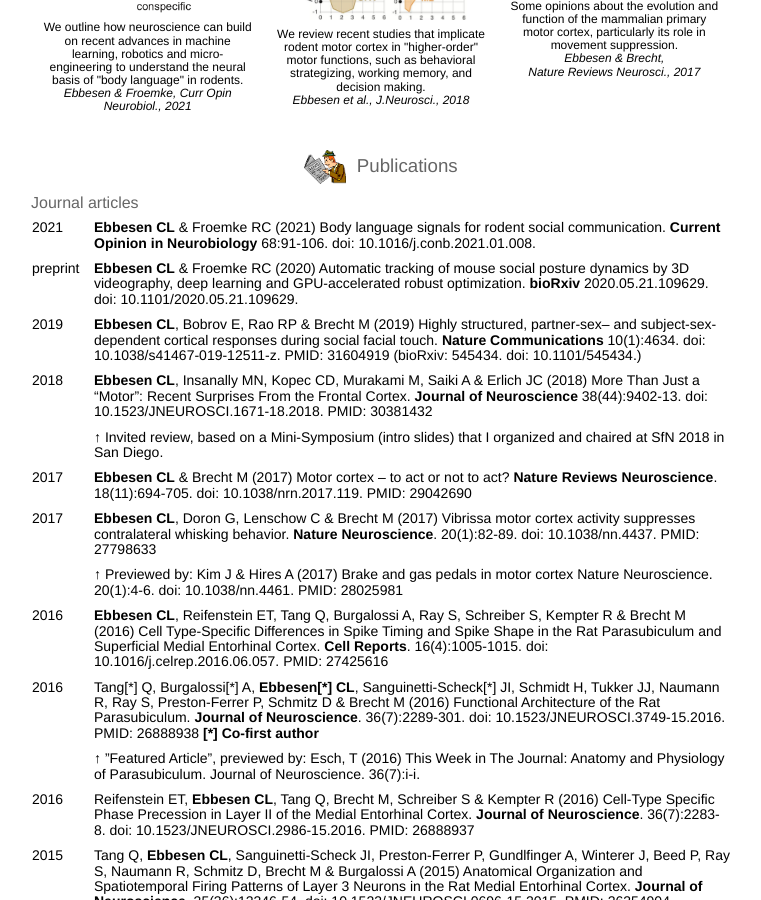
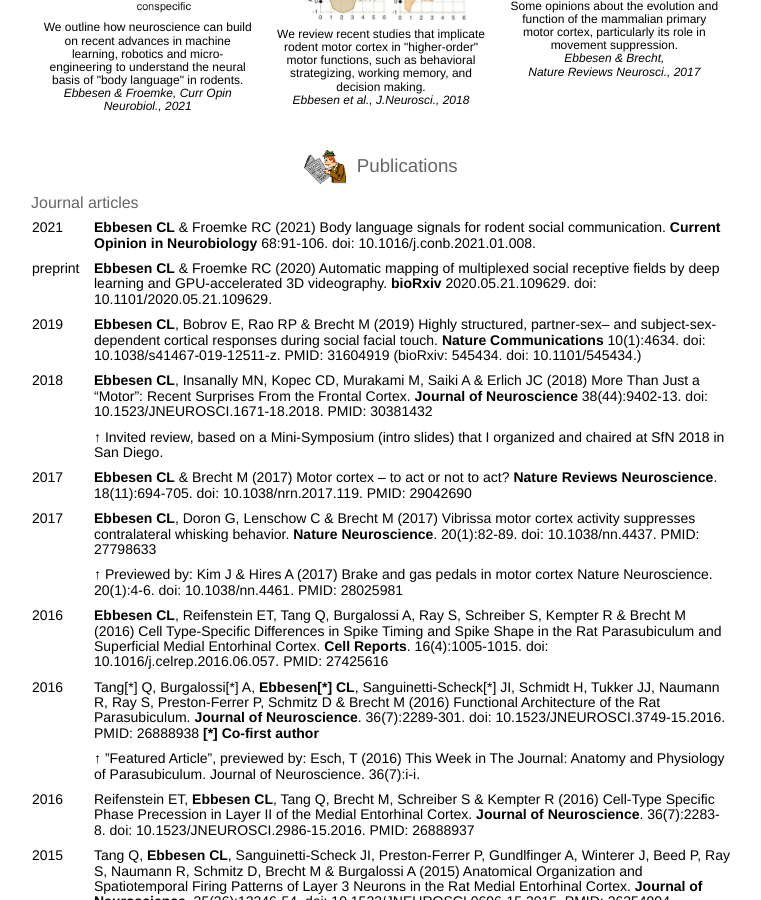
Before and after one commit to chrelli/chrelli.github.io, a Jekyll site: the page built from index.html, in a window 1280 px wide and 900 px high, scrolled down 1367 px. Shown: the whole window, without its empty margins (259-1020 px from the left). Built offline with Jekyll 4.4.1, drawn with Linux system fonts in a browser that asks for light colours; nearby versions of some CDN libraries; some web fonts are replaced; a style sheet for code colours, icons or effects is not loaded.

Commit message:
Updated bioRxiv link to v2

```diff
--- a/index.html
+++ b/index.html
@@ -65,7 +65,7 @@
 		<tr>
 
 			<td class="figu" width=33.33%>
-								<a href="https://www.biorxiv.org/content/10.1101/2020.05.21.109629v1" class="pub">
+							<a href="https://www.biorxiv.org/content/10.1101/2020.05.21.109629v2" class="pub">
 							<img src="/img/example_tracking_30.gif" alt="Nature" class="responsive2">
 							<!-- <img src="/img/example_tracking_wide_30b.gif" alt="Nature" class="responsive2"> -->
 							<!-- <img src="/img/Barrels2019_slim.jpeg" alt="Nature" class="responsive2"> -->
@@ -274,8 +274,8 @@
 	<tr>
 			<td class="year" width=60px>preprint</td>
 			<td class="year">
-			<a href="https://www.biorxiv.org/content/10.1101/2020.05.21.109629v1" class="pub">
-				 <b>Ebbesen CL</b> & Froemke RC (2020) Automatic tracking of mouse social posture dynamics by 3D videography, deep learning and GPU-accelerated robust optimization. <b>bioRxiv</b> 2020.05.21.109629. doi: 10.1101/2020.05.21.109629.
+			<a href="https://www.biorxiv.org/content/10.1101/2020.05.21.109629v2" class="pub">
+				 <b>Ebbesen CL</b> & Froemke RC (2020) Automatic mapping of multiplexed social receptive fields by deep learning and GPU-accelerated 3D videography. <b>bioRxiv</b> 2020.05.21.109629. doi: 10.1101/2020.05.21.109629.
 			 </a>
 		 </td>
 	</tr>
```
